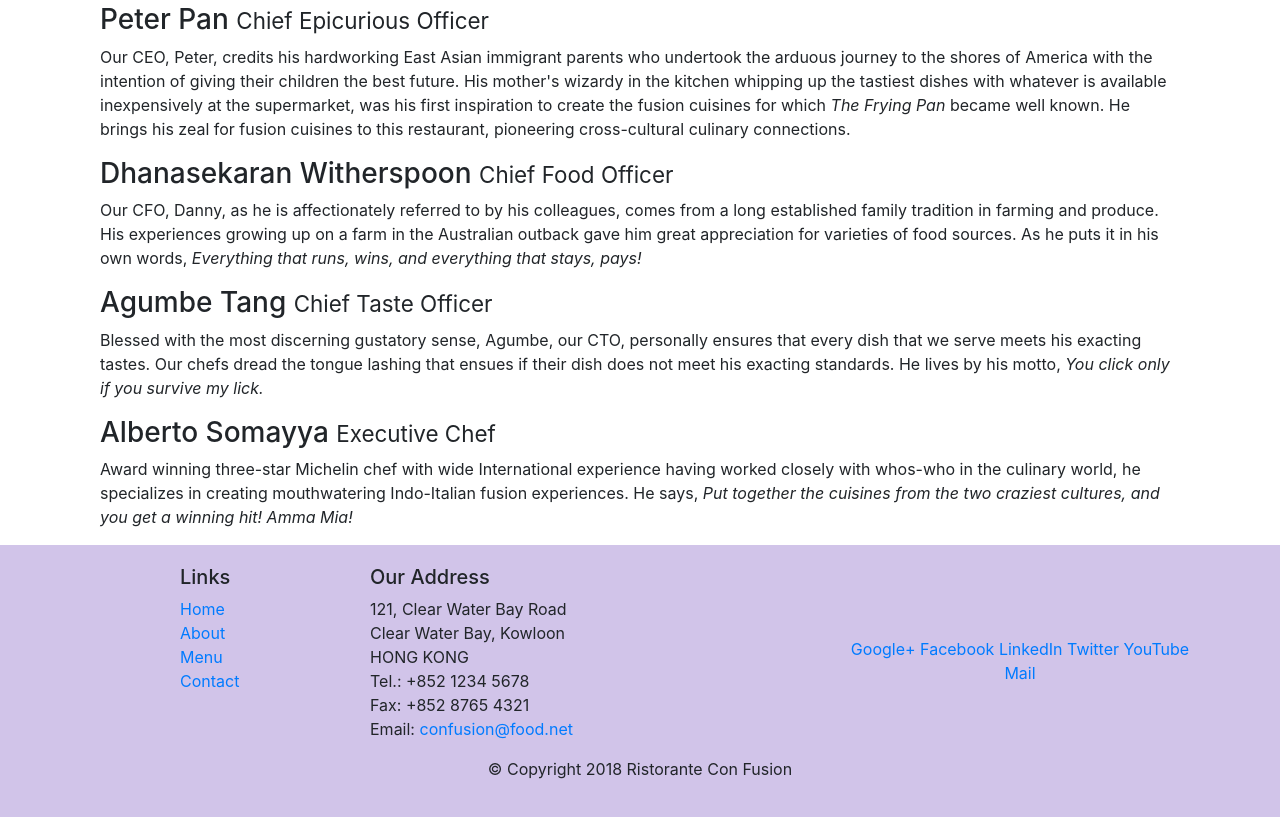
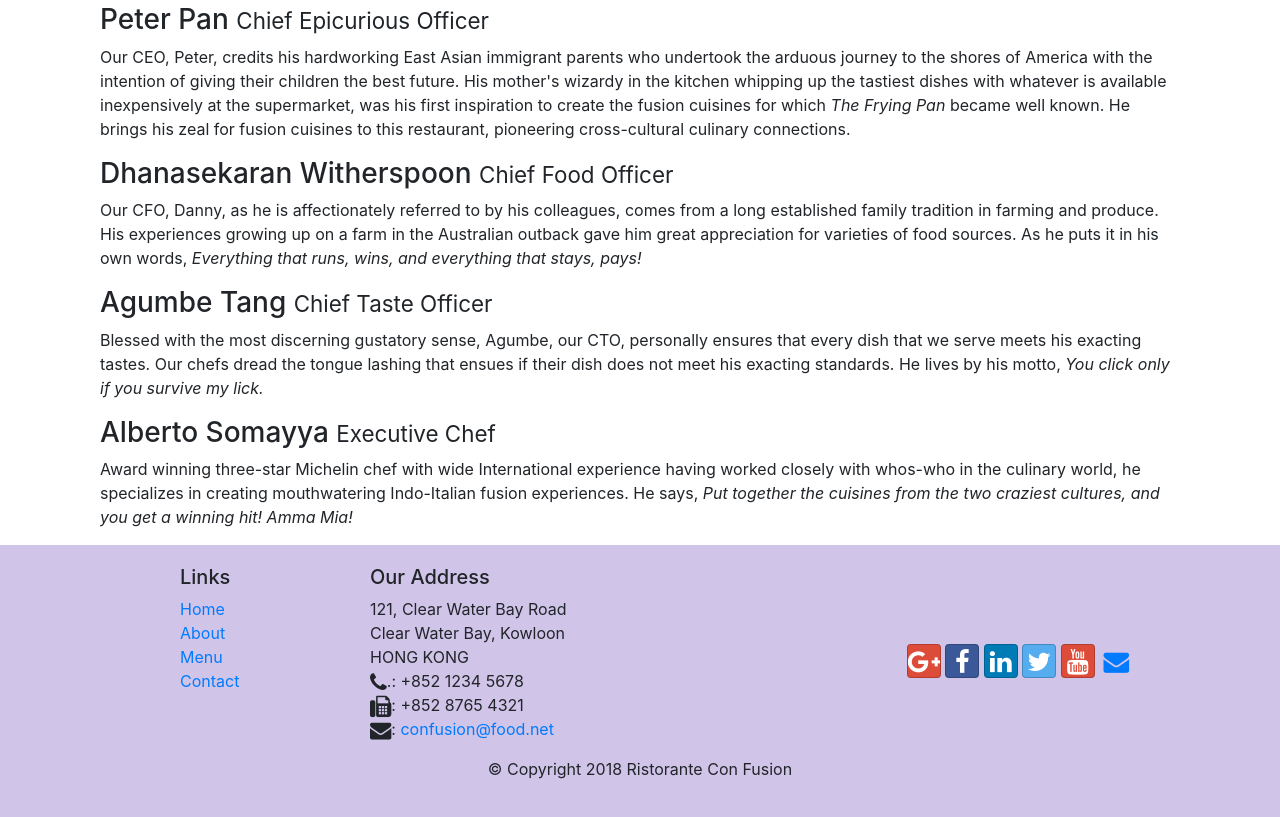
Before and after one commit to Goosho/Resturant-Website, a website: page aboutus.html in a window 1280 px wide. Shown: the part 908-1725 px from the top of the page. Drawn offline with nearby package versions, Linux system fonts and the light colour scheme.

Commit message:
Icon Fonts

```diff
--- a/aboutus.html
+++ b/aboutus.html
@@ -8,6 +8,8 @@
     <meta http-equiv="x-ua-compatible" content="ie=edge">
     <!-- Bootstrap CSS -->
     <link rel="stylesheet" href="node_modules/bootstrap/dist/css/bootstrap.min.css">
+    <link rel="stylesheet" href="node_modules/font-awesome/css/font-awesome.min.css">
+    <link rel="stylesheet" href="node_modules/bootstrap-social/bootstrap-social.css">
     <link rel="stylesheet" type="text/css" href="css/styles.css">
     <title>Ristorante Con Fusion: About Us</title>
 
@@ -24,10 +26,10 @@
             <a class="navbar-brand ml-auto" href="./index.html">Ristoranete Con Fusion </a>
             <div class="collapse navbar-collapse" id="Navbar">
                 <ul class="navbar-nav mr-auto">
-                    <li class="nav-item"><a class="nav-link" href="./index.html">Home</a></li>
-                    <li class="nav-item active"><a class="nav-link" href="#">About</a></li>
-                    <li class="nav-item"><a class="nav-link" href="#">Menu</a></li>
-                    <li class="nav-item"><a class="nav-link" href="#">Contact</a></li>
+                    <li class="nav-item"><a class="nav-link" href="./index.html"><span class="fa fa-home fa-lg"></span> Home</a></li>
+                    <li class="nav-item active"><a class="nav-link" href="#"><span class="fa fa-info fa-lg"></span> About</a></li>
+                    <li class="nav-item"><a class="nav-link" href="#"><span class="fa fa-list fa-lg"></span> Menu</a></li>
+                    <li class="nav-item"><a class="nav-link" href="#"><span class="fa fa-address-card fa-lg"></span> Contact</a></li>
 
                 </ul>
             </div>
@@ -104,19 +106,19 @@
 		              121, Clear Water Bay Road<br>
 		              Clear Water Bay, Kowloon<br>
 		              HONG KONG<br>
-		              Tel.: +852 1234 5678<br>
-		              Fax: +852 8765 4321<br>
-		              Email: <a href="mailto:confusion@food.net">confusion@food.net</a>
+		              <i class="fa fa-phone fa-lg"></i>.: +852 1234 5678<br>
+		              <i class="fa fa-fax fa-lg"></i>: +852 8765 4321<br>
+		              <i class="fa fa-envelope fa-lg"></i>: <a href="mailto:confusion@food.net">confusion@food.net</a>
 		           </address>
                 </div>
                 <div class="col-12 col-sm-4 align-self-center">
                     <div class="text-center">
-                        <a href="http://google.com/+">Google+</a>
-                        <a href="http://www.facebook.com/profile.php?id=">Facebook</a>
-                        <a href="http://www.linkedin.com/in/">LinkedIn</a>
-                        <a href="http://twitter.com/">Twitter</a>
-                        <a href="http://youtube.com/">YouTube</a>
-                        <a href="mailto:">Mail</a>
+                       <a class="btn btn-social-icon btn-google" href="http://google.com/+"> <i class="fa fa-google-plus ga-lg"></i> </a>
+                        <a class="btn btn-social-icon btn-facebook" href="http://www.facebook.com/profile.php?id="><i class="fa fa-facebook ga-lg"></i> </a>
+                        <a class="btn btn-social-icon btn-linkedin" href="http://www.linkedin.com/in/"><i class="fa fa-linkedin ga-lg"></i> </a>
+                        <a class="btn btn-social-icon btn-twitter" href="http://twitter.com/"><i class="fa fa-twitter ga-lg"></i> </a>
+                        <a class="btn btn-social-icon btn-google" href="http://youtube.com/"><i class="fa fa-youtube ga-lg"></i> </a>
+                        <a class="btn btn-social-icon " href="mailto:"><i class="fa fa-envelope ga-lg"></i> </a>
                     </div>
                 </div>
            </div>
--- a/package.json
+++ b/package.json
@@ -15,6 +15,8 @@
   },
   "dependencies": {
     "bootstrap": "^4.0.0",
+    "bootstrap-social": "^5.1.1",
+    "font-awesome": "^4.7.0",
     "jquery": "^3.3.1",
     "popper.js": "^1.12.9"
   }
```
Also changed, not shown: index.html (+15 -13 lines), 1 other file.
